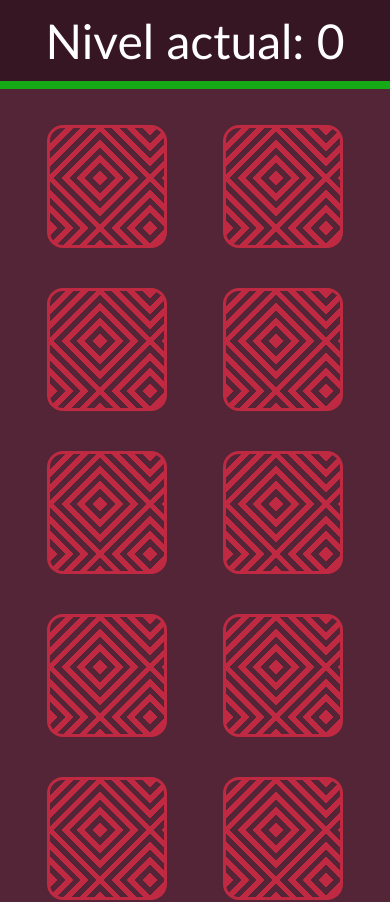
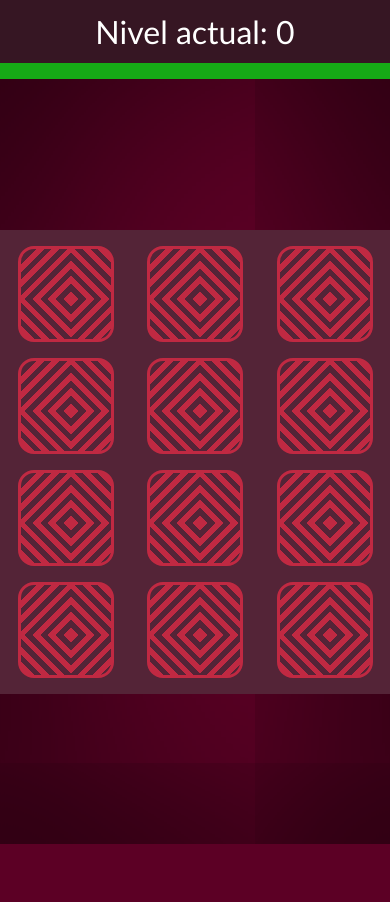
Before and after one commit to brian101016/taller-react, a React (Create React App) app: page / in a window 390 px wide. Shown: the top 902 px of the page. After the commit the page ends 844 px from the top, so only its background shows below. Built offline with nearby package versions, Linux system fonts and the light colour scheme.

Commit message:
Adjusted responsive

```diff
--- a/src/theme/styles.css
+++ b/src/theme/styles.css
@@ -68,19 +68,29 @@ h1,
   margin: auto;
   display: grid;
   grid-template-columns: 1fr 1fr 1fr 1fr;
-  padding: 2rem;
-  border-radius: 3rem;
+  padding: 2.5rem;
+  border-radius: 1.5rem;
+  gap: 2.5rem;
+  user-select: none;
+  overflow: hidden;
 }
 
 /* ################################################## CARDS */
 .card {
-  margin: 1.5rem;
-  width: 150px;
-  aspect-ratio: 1/1;
+  width: 120px;
+  height: 120px;
   border-radius: 1rem;
   position: relative;
   justify-self: center;
   align-content: center;
+  -webkit-touch-callout: none;
+  -webkit-user-select: none;
+  -khtml-user-select: none;
+  -moz-user-select: none;
+  -ms-user-select: none;
+  user-select: none;
+  -webkit-tap-highlight-color: rgba(0, 0, 0, 0);
+  user-select: auto;
 }
 
 .visible-element {
@@ -177,7 +187,7 @@ h1,
   font-size: 3rem;
   color: var(--color-bg-light);
   border-radius: 2rem;
-  padding: 3rem;
+  padding: 1.5em;
   font-weight: 700;
   text-align: center;
 }
@@ -208,14 +218,7 @@ h1,
 }
 
 /* ################################################## RESPONSIVE */
-@media screen and (max-width: 1000px) {
-  .cards-container {
-    padding: 0;
-    border-radius: 2rem;
-  }
-}
-
-@media screen and (max-width: 800px) {
+@media screen and (max-width: 750px) {
   .cards-container {
     display: flex;
     flex-wrap: wrap;
@@ -224,13 +227,31 @@ h1,
     border-radius: 0;
     padding: 1rem 0;
   }
+}
+
+@media screen and (max-width: 500px) {
+  .cards-container {
+    gap: 1rem;
+  }
+
   .card {
-    width: 120px;
+    width: 96px;
+    height: 96px;
+  }
+
+  .modal,
+  .header,
+  h1 {
+    font-size: 2rem;
+  }
+
+  .timer {
+    height: 1rem;
   }
 }
 
-@media screen and (max-width: 500px) {
-  .card {
-    margin: 1.25rem 0.5rem;
+@media screen and (max-width: 320px) {
+  .cards-container {
+    gap: 0.5rem;
   }
 }
```
